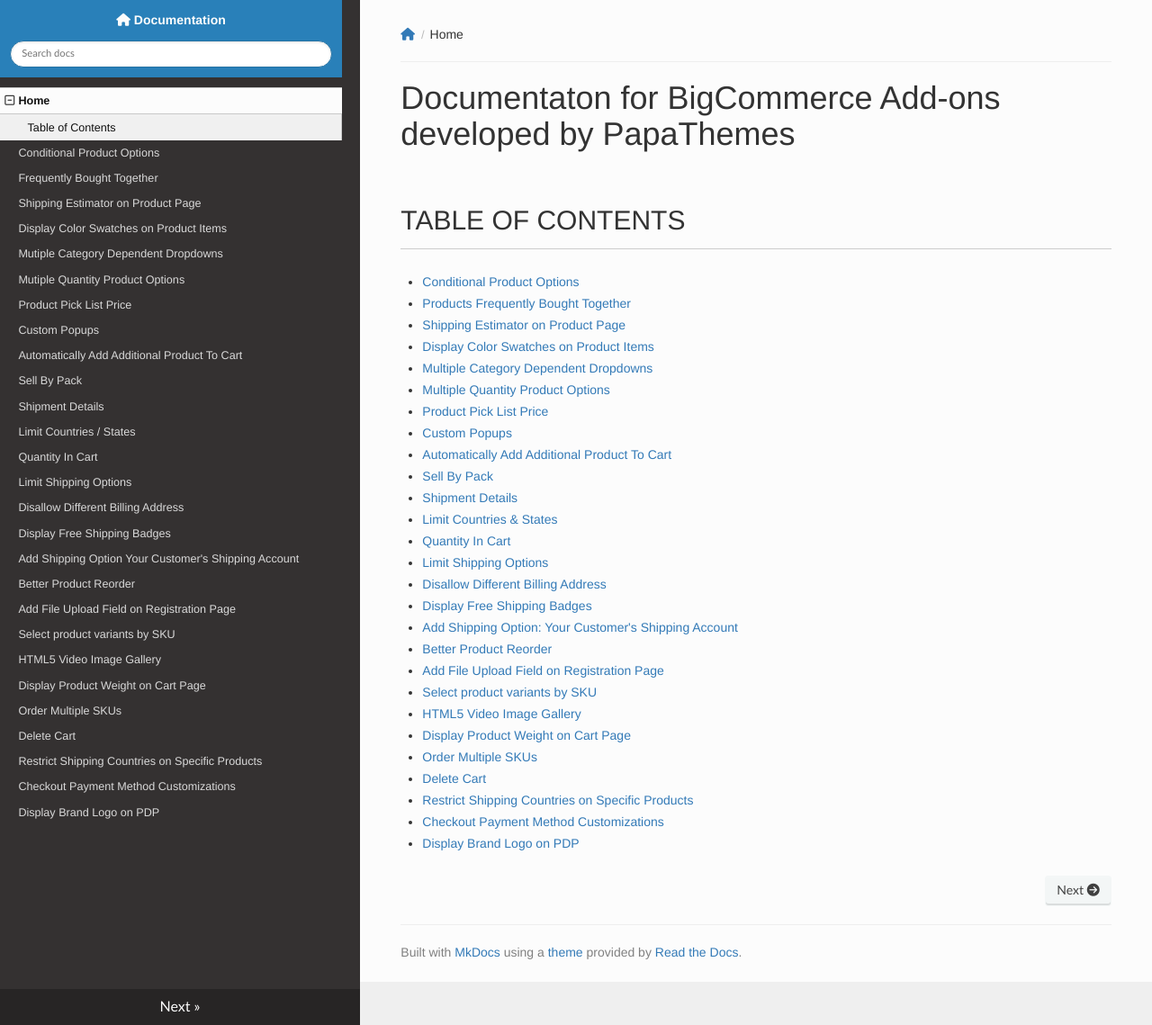
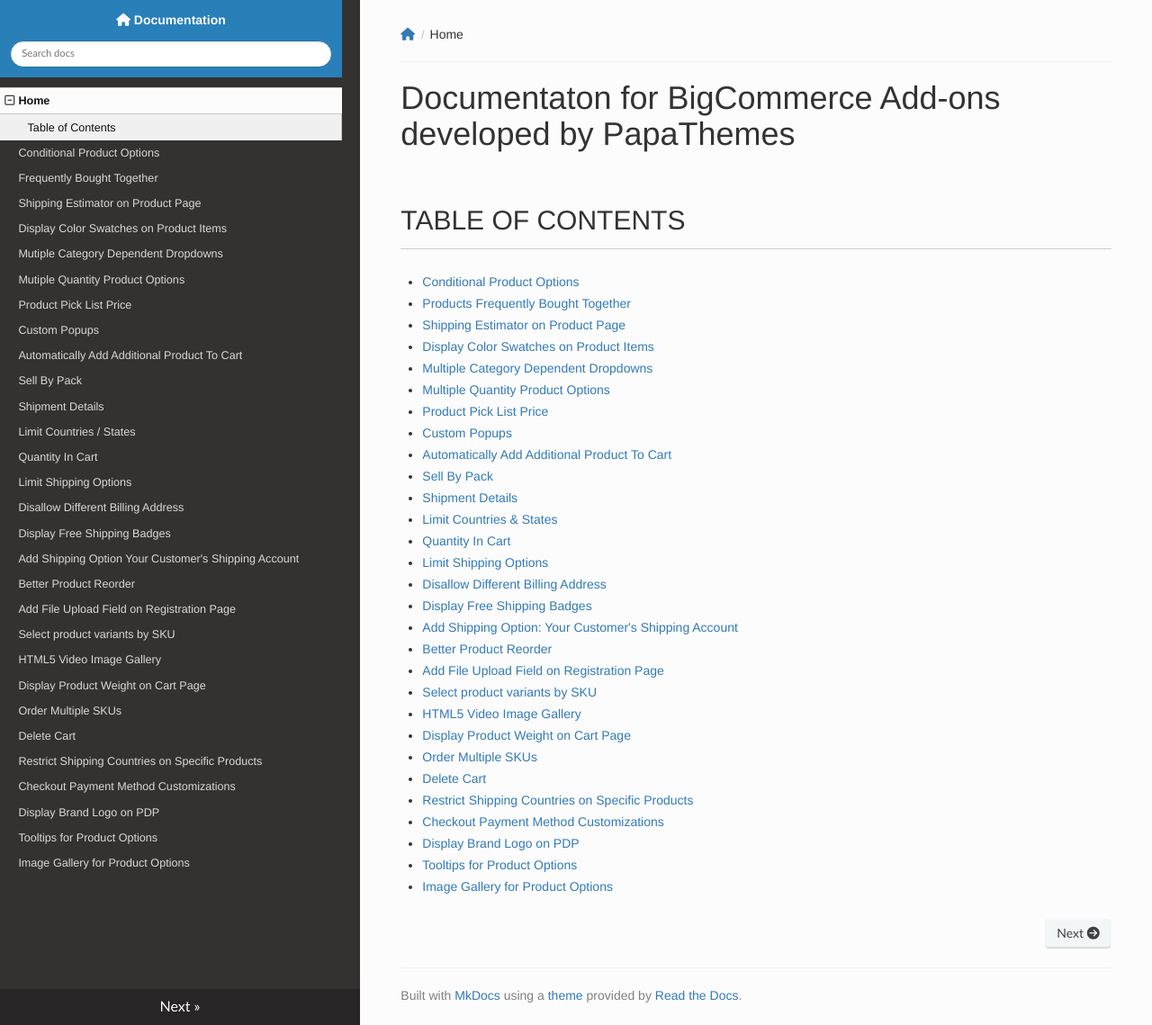
Before and after one commit to tvlgiao/bc-addons-docs, an MkDocs documentation site: the page built from docs/index.md, in a window 1280 px wide and 1139 px high. Shown: the whole window at 90% size. Built offline with MkDocs 1.6.1, drawn with Linux system fonts in a browser that asks for light colours; nearby versions of some CDN libraries.

Commit message:
Image Gallery for Product Options

```diff
--- a/docs/index.md
+++ b/docs/index.md
@@ -29,3 +29,5 @@
 - [Restrict Shipping Countries on Specific Products](restrict-shipping-countries-on-specific-products.md)
 - [Checkout Payment Method Customizations](checkout-payment-method-customizations.md)
 - [Display Brand Logo on PDP](brand-logo-on-pdp.md)
+- [Tooltips for Product Options](product-option-tooltip.md)
+- [Image Gallery for Product Options](variant-image-gallery.md)
--- a/mkdocs.yml
+++ b/mkdocs.yml
@@ -28,6 +28,8 @@
 - Restrict Shipping Countries on Specific Products: restrict-shipping-countries-on-specific-products.md
 - Checkout Payment Method Customizations: checkout-payment-method-customizations.md
 - Display Brand Logo on PDP: brand-logo-on-pdp.md
+- Tooltips for Product Options: product-option-tooltip.md
+- Image Gallery for Product Options: variant-image-gallery.md
 theme: readthedocs
 use_directory_urls: false
 
```
Also changed, not shown: docs/product-option-tooltip.md (added, +3 -0 lines), docs/variant-image-gallery.md (added, +37 -0 lines), docs/img/edit-product-image-variant.jpg (added).
